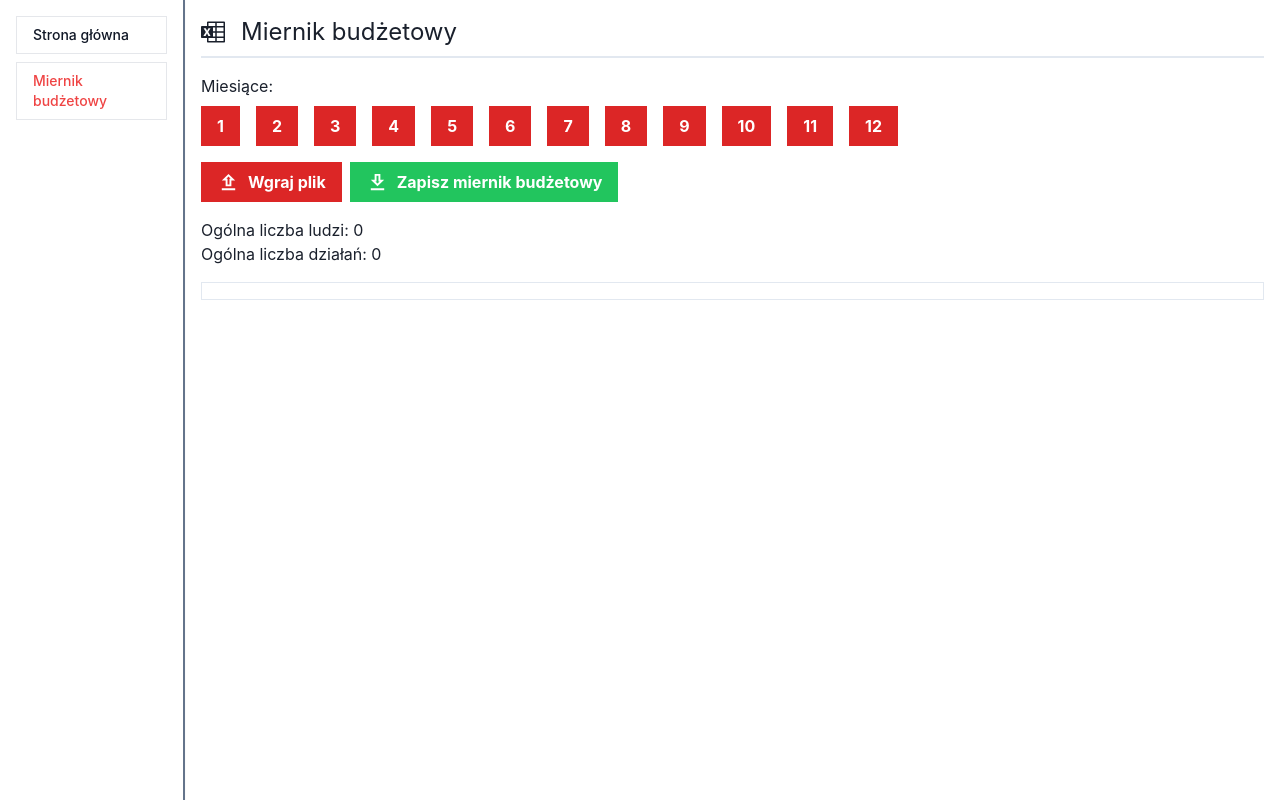
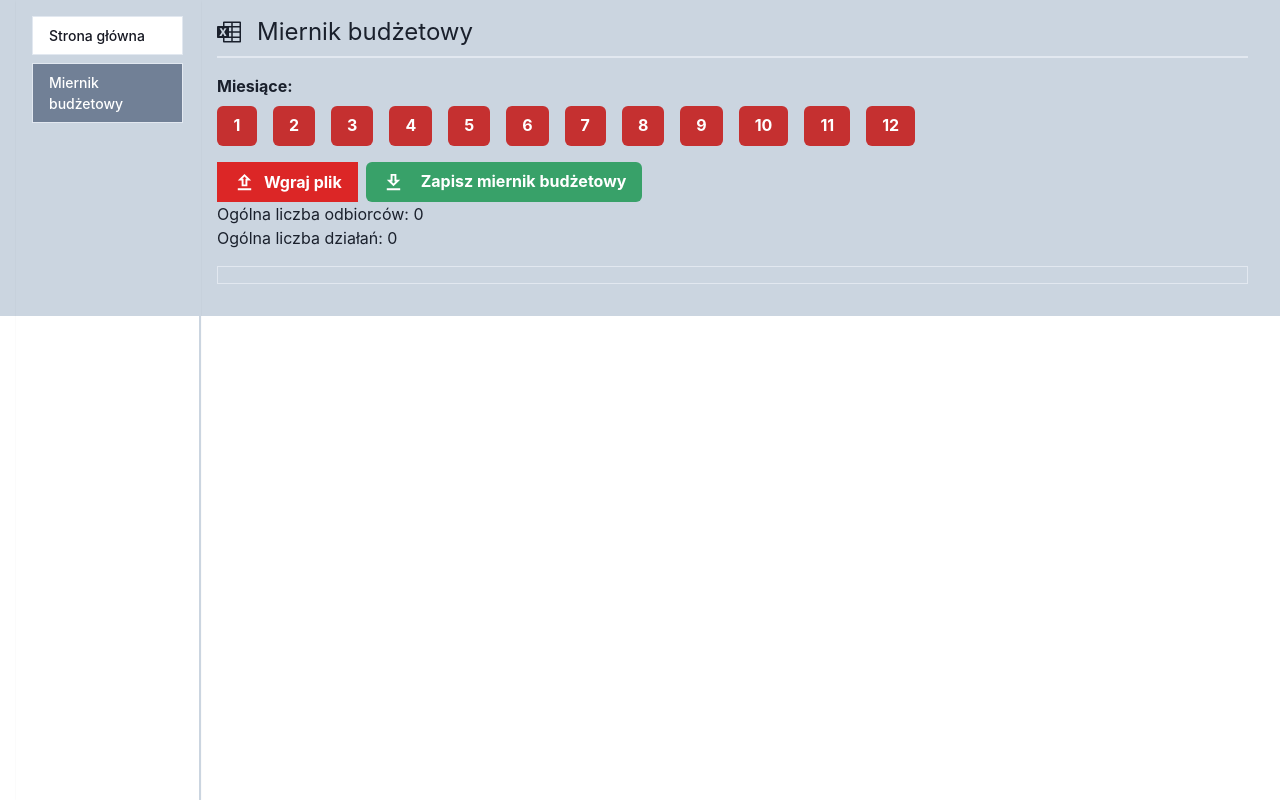
Before and after one commit to Soberek/edureport-app, a Next.js app: page /miernik in a window 1280 px wide. Built offline with nearby package versions, Linux system fonts and the light colour scheme.

Commit message:
feat: chakraui + code refactor

```diff
--- a/src/app/components/Button.tsx
+++ b/src/app/components/Button.tsx
@@ -1,27 +1,41 @@
 import React from "react";
 import { IconType } from "react-icons";
+import { Button as ChakraButton, ButtonProps as ChakraButtonProps } from "@chakra-ui/react";
 
-interface ButtonI {
+interface ButtonI extends ChakraButtonProps {
   key?: string | number;
   selected?: boolean; // Optional: default to false for simple usage
-  label: string | number; // Optional: button label
+  label: string | number; // Button label
   onClick?: () => void; // Optional: default no-op function
-  Icon?: IconType;
+  Icon?: IconType; // Icon component from react-icons
 }
 
-const Button = ({ key, selected = false, label = "", onClick = () => {}, Icon }: ButtonI) => {
-  const base_style = "flex items-center gap-2 px-4 py-2 font-bold transition-all hover:-translate-y-1 hover:cursor-pointer";
-
-  // Conditional styles based on the selected state
-  const button_style = selected
-    ? `${base_style} bg-green-500 text-white hover:bg-white hover:text-red-600`
-    : `${base_style} bg-red-600 text-white hover:bg-white hover:text-red-600`;
+const Button = ({ key, selected = false, label = "", onClick = () => {}, Icon, ...rest }: ButtonI) => {
+  // Conditional styles based on the `selected` state
+  const bgColor = selected ? "green.500" : "red.600";
+  const hoverBgColor = "white";
+  const textColor = selected ? "white" : "white";
+  const hoverTextColor = "red.600";
 
   return (
-    <button key={key} className={button_style} onClick={onClick}>
-      {Icon && <Icon size={23} />}
+    <ChakraButton
+      leftIcon={Icon && <Icon size={23} />}
+      key={key}
+      bg={bgColor}
+      color={textColor}
+      _hover={{ bg: hoverBgColor, border: 2, color: hoverTextColor, transform: "translateY(-2px)" }}
+      px={4}
+      py={2}
+      fontWeight="bold"
+      onClick={onClick}
+      transition="all 0.3s ease"
+      display="flex"
+      alignItems="center"
+      gap={2}
+      {...rest} // Pass down any additional Chakra Button props
+    >
       {label}
-    </button>
+    </ChakraButton>
   );
 };
 
--- a/src/app/components/miernik/ExcelUploader.tsx
+++ b/src/app/components/miernik/ExcelUploader.tsx
@@ -5,6 +5,7 @@ import { ExcelUploaderMonths } from "./ExcelUploaderMonths";
 import Button from "../Button";
 import { MdOutlineDownload, MdOutlineUpload } from "react-icons/md";
 import { SiMicrosoftexcel } from "react-icons/si";
+import { Box, Text } from "@chakra-ui/react";
 
 interface ExcelRow {
   [key: string]: string | number;
@@ -130,16 +131,16 @@ const ExcelUploader: React.FC = () => {
     // eslint-disable-next-line react-hooks/exhaustive-deps
   }, [raw_data, selected_months]);
 
+  console.log(Object.entries(agregated_data).map(([type, action]) => typeof action));
   return (
-    <div className="p-4">
+    <Box padding={4}>
       <h1 className="mb-4 flex items-center gap-4 border-b-2 pb-2 text-2xl">
         <SiMicrosoftexcel />
         Miernik budżetowy
       </h1>
 
       <ExcelUploaderMonths getSelectedMonths={getSelectedMonths} />
-      <div className="flex gap-2">
-        <div className="mb-4 flex items-center gap-2">
+      <Box display={"flex"} flexWrap={"wrap"} gap={2}>
         <input className="hidden" id="file-input" type="file" accept=".xlsx, .xls" onChange={handleFileUpload} />
 
         <label
@@ -150,16 +151,54 @@ const ExcelUploader: React.FC = () => {
           Wgraj plik
         </label>
         {file_name ?? <div className="ml-2">{file_name}</div>}
-        </div>
-        <div className="mb-4">
+
         <Button label="Zapisz miernik budżetowy" selected Icon={MdOutlineDownload} />
-        </div>
+      </Box>
+
+      <div className="mb-4 flex flex-col">
+        <span>Ogólna liczba odbiorców: {miernik_summary.people}</span>
+        <span>Ogólna liczba działań: {miernik_summary.actions}</span>
       </div>
 
-      <div className="mb-4 flex flex-col">
-        <span>Ogólna liczba ludzi: {miernik_summary.people}</span>
-        <span>Ogólna liczba działań: {miernik_summary.actions}</span>
-      </div>
+      {agregated_data &&
+        Object.entries(agregated_data).map(([program_type, program_names], index) => (
+          <Box key={index} marginBottom={3}>
+            <Text fontSize={"1.3rem"} sx={{ fontWeight: "600" }}>
+              {program_type}
+            </Text>
+
+            <Box display={"flex"} textAlign={`center`} alignItems={`center`} className="[&>div]:flex-1 [&>div]:text-xl [&>div]:font-bold" marginBottom={2}>
+              <Box>Działanie</Box>
+              <Box>Liczba działań</Box>
+              <Box>Liczba odbiorców</Box>
+            </Box>
+            {Object.entries(program_names).map(([program_name, action], action_index) => (
+              <Box
+                key={action_index}
+                borderBottom={"2px"}
+                borderColor={"gray.400"}
+                display={"flex"}
+                flexDirection={`column`}
+                textAlign={`start`}
+                alignItems={`center`}
+                className="[&>div]:flex-1"
+                marginBottom={2}
+              >
+                <Text>{program_name}</Text>
+
+                <Box display={`flex`} flexDir={`column`} w={"full"} p={2}>
+                  {Object.entries(action).map(([action_name, action_counters], action_index) => (
+                    <Box key={action_index} display={`flex`} p={2} className="[&>div]:flex-1 [&>div]:p-1">
+                      <Box>{action_name}</Box>
+                      <Box>{1}</Box>
+                      <Box>{1}</Box>
+                    </Box>
+                  ))}
+                </Box>
+              </Box>
+            ))}
+          </Box>
+        ))}
 
       <pre className="mb-4 border p-2">
         {agregated_data &&
@@ -191,7 +230,7 @@ const ExcelUploader: React.FC = () => {
             </div>
           ))}
       </pre>
-    </div>
+    </Box>
   );
 };
 
--- a/src/app/components/miernik/ExcelUploaderMonths.tsx
+++ b/src/app/components/miernik/ExcelUploaderMonths.tsx
@@ -1,5 +1,7 @@
 import React, { useState, useEffect } from "react";
 import Button from "../Button";
+
+import { Box, Text } from "@chakra-ui/react";
 
 interface Month {
   month_num: number;
@@ -39,14 +41,16 @@ export const ExcelUploaderMonths = ({ getSelectedMonths }: { getSelectedMonths:
   };
 
   return (
-    <div className="flex flex-col">
-      <h1 className="mb-2">Miesiące:</h1>
-      <div className="justify-left mb-4 flex flex-row flex-wrap gap-4">
+    <>
+      <Text marginBottom={2} fontWeight={700}>
+        Miesiące:
+      </Text>
+      <Box className="justify-left mb-4 flex flex-row flex-wrap gap-4">
         {months.length > 0 &&
           months.map(({ month_num, selected }, index) => (
             <Button key={index} selected={selected} label={month_num} onClick={() => handleMonthSelect(month_num)} />
           ))}
-      </div>
-    </div>
+      </Box>
+    </>
   );
 };
--- a/src/app/components/nav-links.tsx
+++ b/src/app/components/nav-links.tsx
@@ -1,8 +1,9 @@
 "use client";
-import Link from "next/link";
+import { Box, VStack, Link as ChakraLink, useColorModeValue } from "@chakra-ui/react";
+import NextLink from "next/link";
 import { usePathname } from "next/navigation";
 
-export default function NavLinks({}) {
+export default function NavLinks() {
   const pathname = usePathname();
 
   const links: { path: string; name: string }[] = [
@@ -11,22 +12,51 @@ export default function NavLinks({}) {
   ];
 
   return (
-    <nav className="fixed flex h-screen w-[185px] flex-col gap-2 border-r-2 border-r-slate-500 p-4 shadow-sm" role="group">
-      {links.length > 0 && links.map((link, idx) => <StyledLink key={idx} idx={idx} path={link.path} pathname={pathname} name={link.name} />)}
-    </nav>
+    <Box as="nav" position="fixed" minHeight="100vh" w="185px" borderRight="2px" borderColor="gray.300" p={4} boxShadow="sm">
+      <VStack spacing={2} align="stretch">
+        {links.map((link, idx) => (
+          <StyledLink key={idx} path={link.path} pathname={pathname} name={link.name} />
+        ))}
+      </VStack>
+    </Box>
   );
 }
 
-const StyledLink = ({ idx, path, pathname, name }: { idx: number; path: string; pathname: string; name: string }) => {
+const StyledLink = ({ path, pathname, name }: { path: string; pathname: string; name: string }) => {
+  const isActive = pathname === path;
+  const activeBg = useColorModeValue("gray.500", "red.200");
+  const activeColor = useColorModeValue("white", "gray.800");
+  const inactiveBg = useColorModeValue("white", "gray.700");
+  const inactiveColor = useColorModeValue("gray.900", "white");
+  const hoverBg = useColorModeValue("gray.100", "gray.600");
+  const hoverColor = useColorModeValue("blue.700", "blue.200");
+
   return (
-    <Link
-      key={idx}
-      href={path}
-      className={`link ${
-        pathname === path ? "text-red-500" : ""
-      } border border-gray-200 bg-white px-4 py-2 text-sm font-medium text-gray-900 hover:bg-gray-100 hover:text-blue-700 focus:z-10 focus:text-blue-700 focus:ring-2 focus:ring-blue-700 dark:border-gray-700 dark:bg-gray-800 dark:text-white dark:hover:bg-gray-700 dark:hover:text-white dark:focus:text-white dark:focus:ring-blue-500`}
-    >
-      {name}
-    </Link>
+    <NextLink href={path} passHref legacyBehavior>
+      <ChakraLink
+        px={4}
+        py={2}
+        borderWidth="1px"
+        borderColor="gray.200"
+        bg={isActive ? activeBg : inactiveBg}
+        color={isActive ? activeColor : inactiveColor}
+        fontSize="sm"
+        fontWeight="medium"
+        _hover={{
+          bg: hoverBg,
+          color: hoverColor,
+          textDecoration: "none"
+        }}
+        _focus={{
+          zIndex: 1,
+          color: hoverColor,
+          boxShadow: "outline"
+        }}
+        display="flex"
+        alignItems="center"
+      >
+        {name}
+      </ChakraLink>
+    </NextLink>
   );
 };
--- a/src/app/layout.tsx
+++ b/src/app/layout.tsx
@@ -2,11 +2,11 @@ import type { Metadata } from "next";
 
 import "./globals.css";
 import NavLinks from "./components/nav-links";
-import { ChakraProvider } from "@chakra-ui/react";
+import { ChakraProvider, Container, Box } from "@chakra-ui/react";
 
 export const metadata: Metadata = {
   title: "I hate my job",
-  description: "Generated by create next app"
+  description: "Lets automate my job."
 };
 
 export default function RootLayout({
@@ -16,12 +16,18 @@ export default function RootLayout({
 }>) {
   return (
     <html lang="en">
-      <body className={`flex min-h-screen flex-row antialiased`}>
-        <ChakraProvider>
-          <NavLinks />
-          <main className="ml-[185px] flex-1">{children}</main>
-        </ChakraProvider>
-      </body>
+      {/* <Box as="body" minHeight={`screen`} display="flex" flexDirection={"row"} bgColor={"gray.300"}> */}
+      <ChakraProvider>
+        <Container as={"body"} maxWidth="100vw" bg="gray.300">
+          <Box display="flex">
+            <NavLinks />
+            <Box marginLeft={"185px"} flex={1} overflow={`hidden`}>
+              {children}
+            </Box>
+          </Box>
+        </Container>
+      </ChakraProvider>
+      {/* </Box> */}
     </html>
   );
 }
```
Lines whose indentation alone changed are shown as unchanged.
